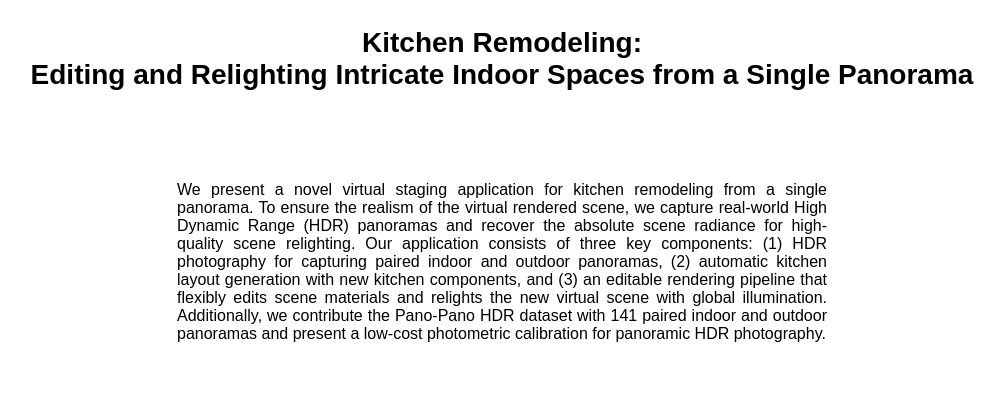
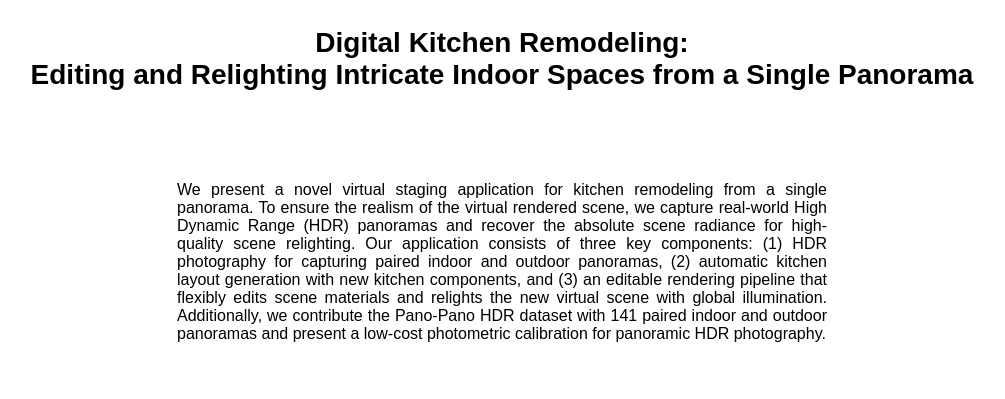
Before and after one commit to j-review/kitchen, a plain HTML site: page index.html in a window 1280 px wide. Shown: the top 399 px of the page, without its empty margins (138-1143 px from the left). Drawn offline with Linux system fonts and the light colour scheme.

Commit message:
Update index.html

```diff
--- a/index.html
+++ b/index.html
@@ -154,7 +154,7 @@
     </style>
 </head>
 <body>
-<h1>Kitchen Remodeling: <br> Editing and Relighting Intricate Indoor Spaces from a Single Panorama</h1>
+<h1>Digital Kitchen Remodeling: <br> Editing and Relighting Intricate Indoor Spaces from a Single Panorama</h1>
 
 <p> </p>
 
```
